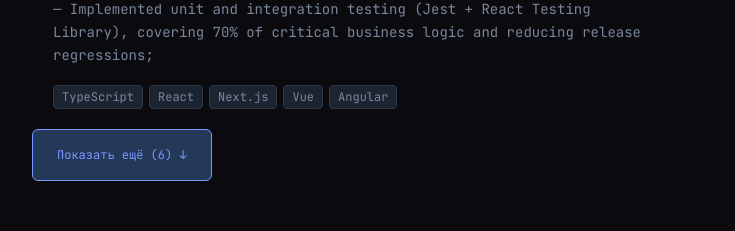
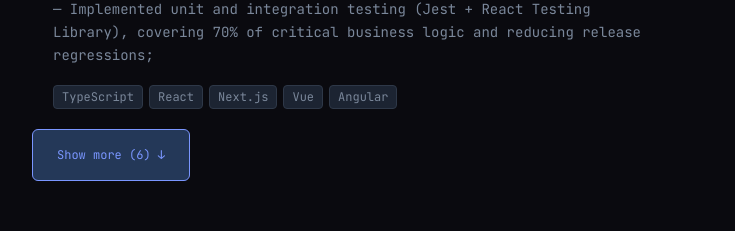
Before and after one commit to trybr/trybr.github.io, a Next.js app: page / in a window 1280 px wide. Shown: the part 2216-2447 px from the top of the page, without its empty margins (254-989 px from the left). Built offline with nearby package versions, Linux system fonts and the light colour scheme.

Commit message:
Добавлена локализация для кнопки сворачивания/разворачивания в компоненте ExpandToggle, улучшены переводы на русском и английском языках.

```diff
--- a/components/ExpandToggle.tsx
+++ b/components/ExpandToggle.tsx
@@ -1,4 +1,6 @@
 "use client";
+
+import { useLanguage } from "@/context/LanguageContext";
 
 type ExpandToggleProps = {
   expanded: boolean;
@@ -11,6 +13,12 @@ export function ExpandToggle({
   onToggle,
   hiddenCount,
 }: ExpandToggleProps) {
+  const { t } = useLanguage();
+
+  // Получаем переводы для кнопки
+  const showMore = t.expand?.showMore || "Показать ещё";
+  const showLess = t.expand?.showLess || "Свернуть";
+
   return (
     <button
       type="button"
@@ -19,7 +27,7 @@ export function ExpandToggle({
       className="mt-5 text-[12px] text-accent hover:text-fore transition-colors duration-200 focus-visible:outline-none focus-visible:ring-2 focus-visible:ring-accent rounded-md border border-accent bg-accent-dim px-6 py-4"
       style={{ fontFamily: "var(--font-mono)" }}
     >
-      {expanded ? "Свернуть ↑" : `Показать ещё (${hiddenCount}) ↓`}
+      {expanded ? `${showLess} ↑` : `${showMore} (${hiddenCount}) ↓`}
     </button>
   );
 }
--- a/lib/locales.ts
+++ b/lib/locales.ts
@@ -249,6 +249,11 @@ export const translations = {
       description:
         "Открыт к предложениям о работе, интересным проектам и техническим дискуссиям.",
     },
+
+    expand: {
+      showMore: "Показать ещё",
+      showLess: "Свернуть",
+    },
   },
 
   en: {
@@ -493,5 +498,10 @@ export const translations = {
       description:
         "Open to job offers, interesting projects and technical discussions.",
     },
+
+    expand: {
+      showMore: "Show more",
+      showLess: "Collapse",
+    },
   },
 };
```
